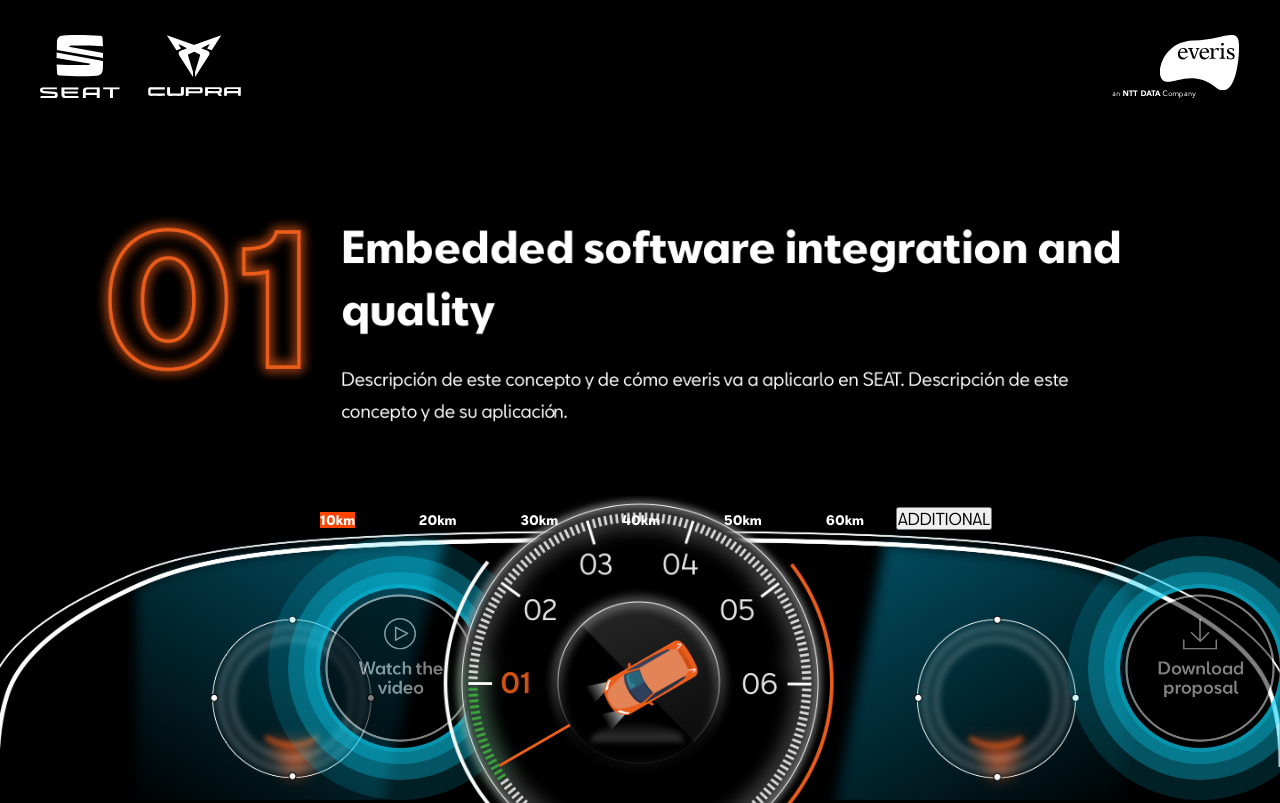
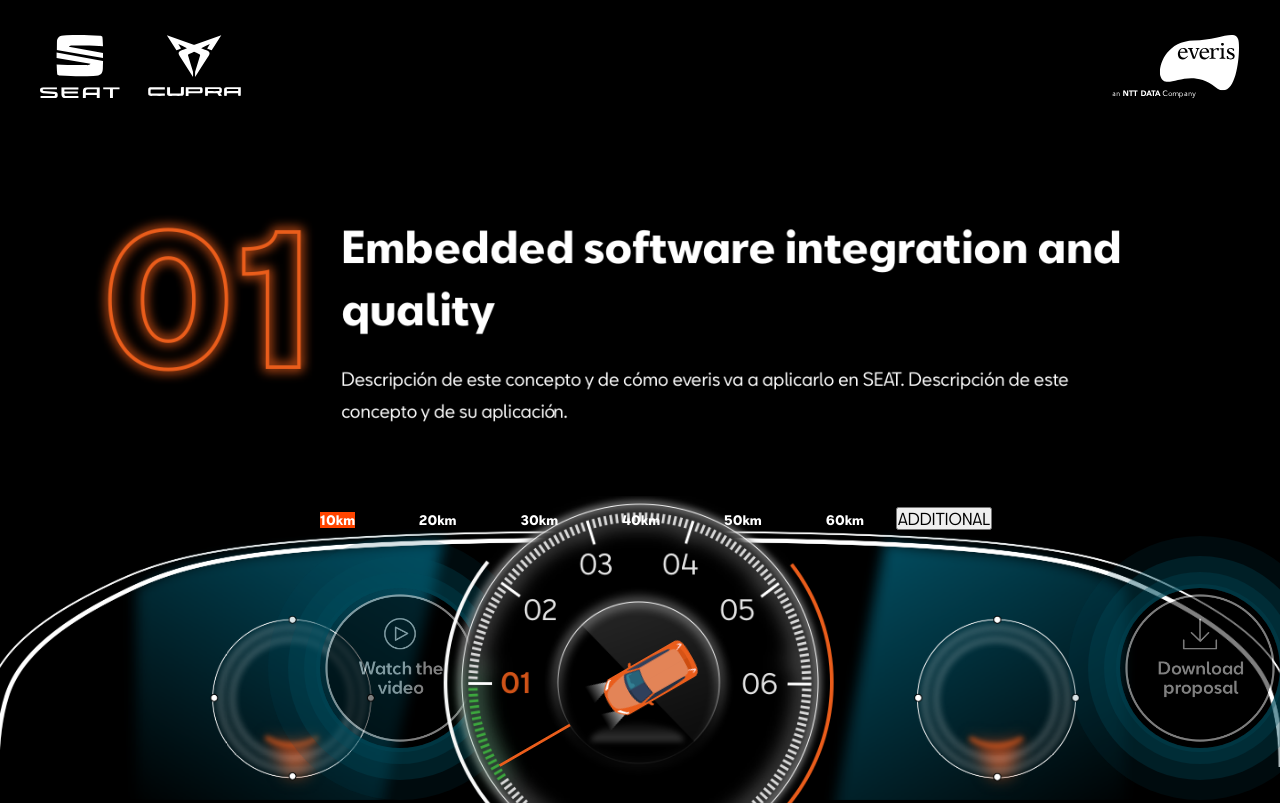
Before and after one commit to daliife/hmi-seat, an Angular app: page / in a window 1280 px wide. Built offline with nearby package versions, Linux system fonts and the light colour scheme.

Commit message:
fix: width background image kombi

```diff
--- a/src/app/kombi/kombi.component.scss
+++ b/src/app/kombi/kombi.component.scss
@@ -1,8 +1,8 @@
-$ripple-color: #0bcff2;
+$ripple-color: #024c5f;
 .kombi-container {
   .button-test {
     margin: 1rem 2rem;
-    font-size: .8rem;
+    font-size: 0.8rem;
     color: white;
     font-family: SeatBcn-Bold;
     background-color: transparent;
@@ -18,9 +18,11 @@ $ripple-color: #0bcff2;
     height: 100%;
     .floating-img {
       height: 100%;
+      object-fit: contain;
+      width: 100%;
     }
   }
-  .kombi-section{
+  .kombi-section {
     position: fixed;
   }
   .kombi-background {
@@ -88,7 +90,7 @@ $ripple-color: #0bcff2;
     display: flex;
     justify-content: center;
     bottom: 32%;
-    img{
+    img {
       width: 25rem;
       position: absolute;
     }
```
